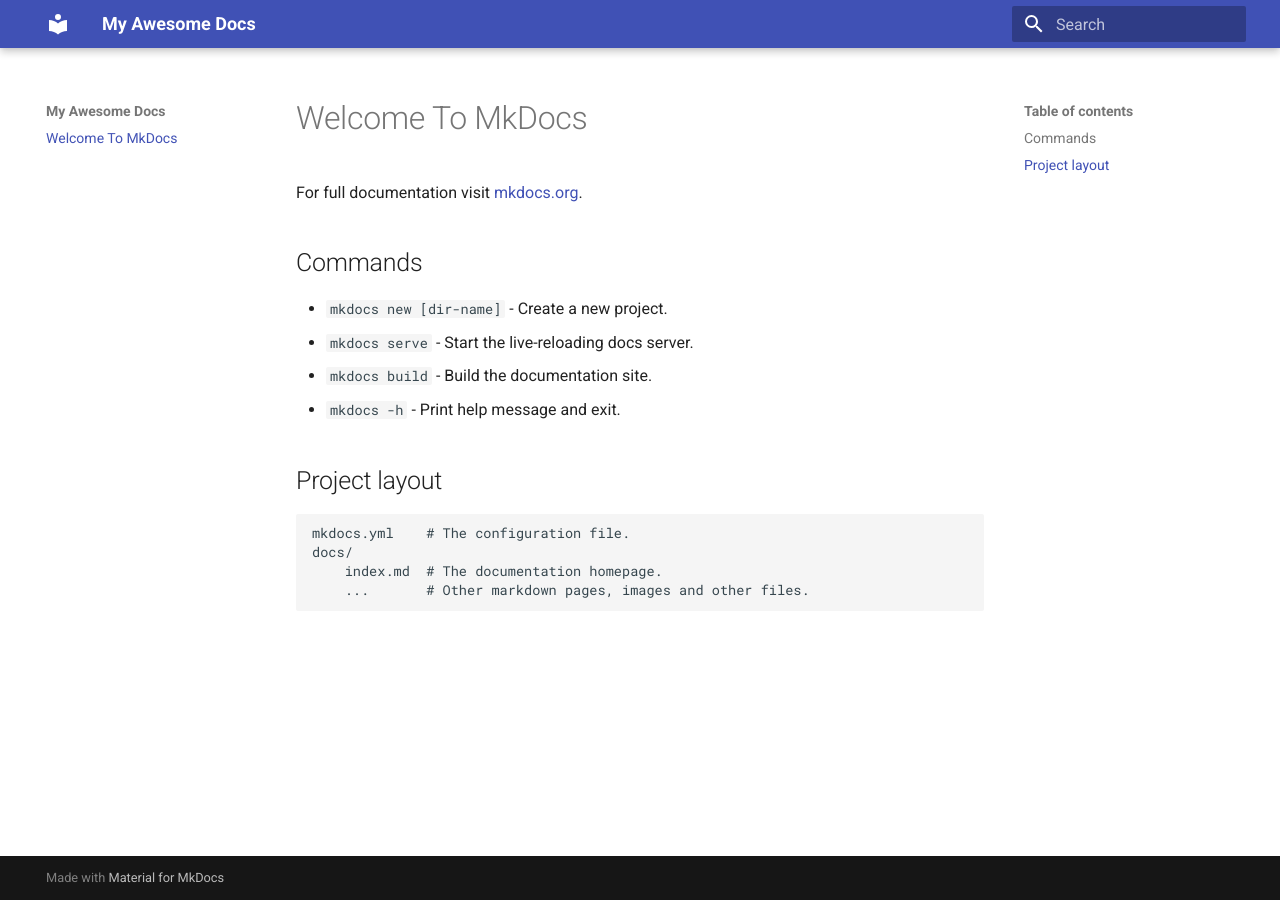
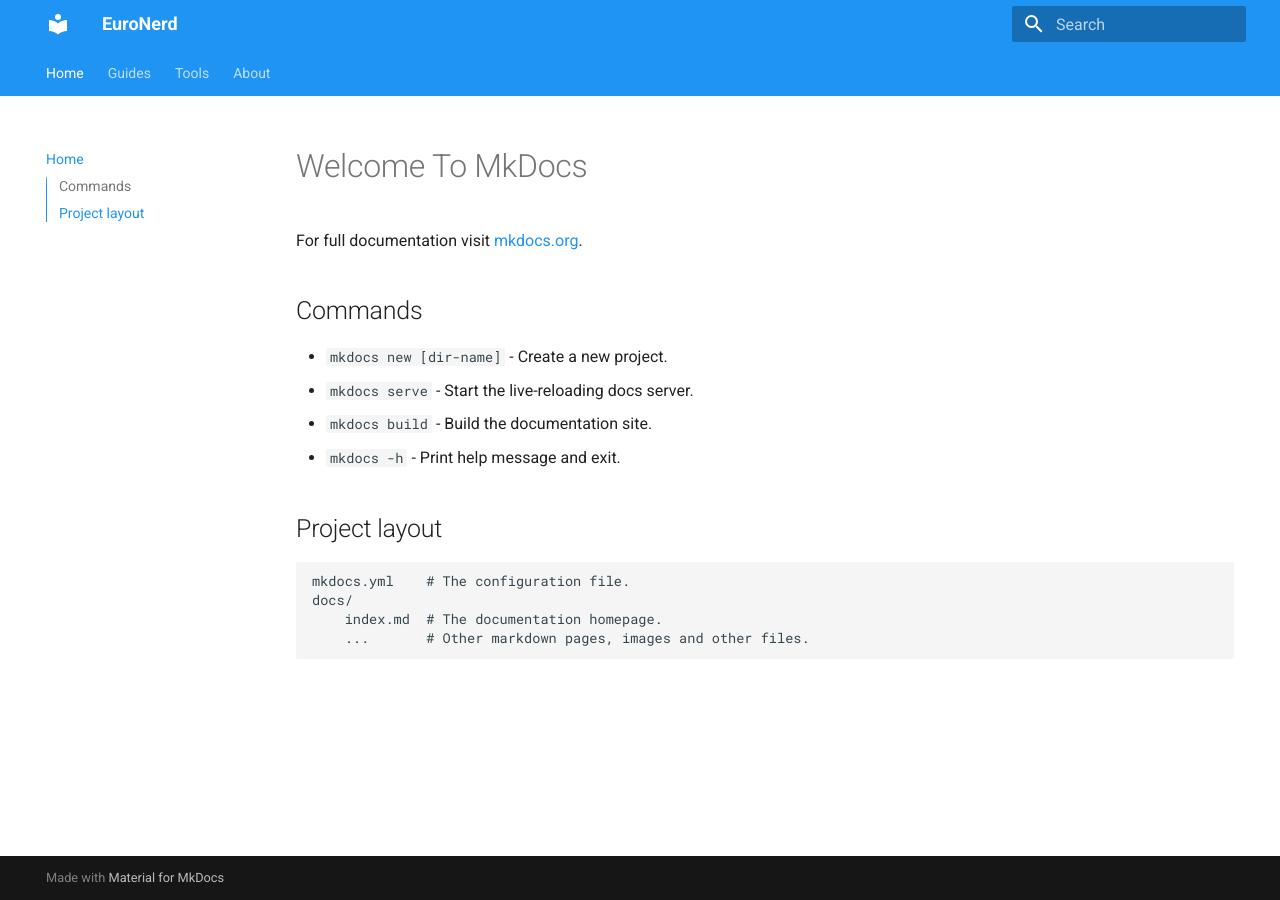
Before and after one commit to euronerd-com/euronerd.com, an MkDocs documentation site: the page built from docs/index.md, in a window 1280 px wide. Built offline with MkDocs 1.6.1 and Material for MkDocs 9.7.7, drawn with Linux system fonts in a browser that asks for light colours.

Commit message:
Updated site layout and theme

```diff
--- a/mkdocs.yml
+++ b/mkdocs.yml
@@ -1,3 +1,29 @@
-site_name: My Awesome Docs
+site_name: EuroNerd
 theme:
   name: material
+  palette:
+    primary: 'blue'
+    accent: 'dark blue'
+  features:
+    - navigation.tabs
+    - navigation.expand
+    - toc.integrate
+    - search.highlight
+    - search.suggest
+markdown_extensions:
+  - admonition
+  - codehilite
+  - footnotes
+  - toc:
+      permalink: true
+
+nav:
+  - Home: index.md
+  - Guides:
+      - Introduction: guides/introduction.md
+      - Getting Started: guides/getting-started.md
+      - Advanced Usage: guides/advanced-usage.md
+  - Tools:
+      - Tool 1: tools/tool1.md
+      - Tool 2: tools/tool2.md
+  - About: about.md
```
Also changed, not shown: .gitignore.txt (deleted), docs/tax_guides/bulgaria.md (added), docs/tax_guides/cyprus.md (added), docs/tax_guides/germany.md (added), docs/tax_guides/greece.md (added), docs/tax_guides/slovakia.md (added), 3 other files.
